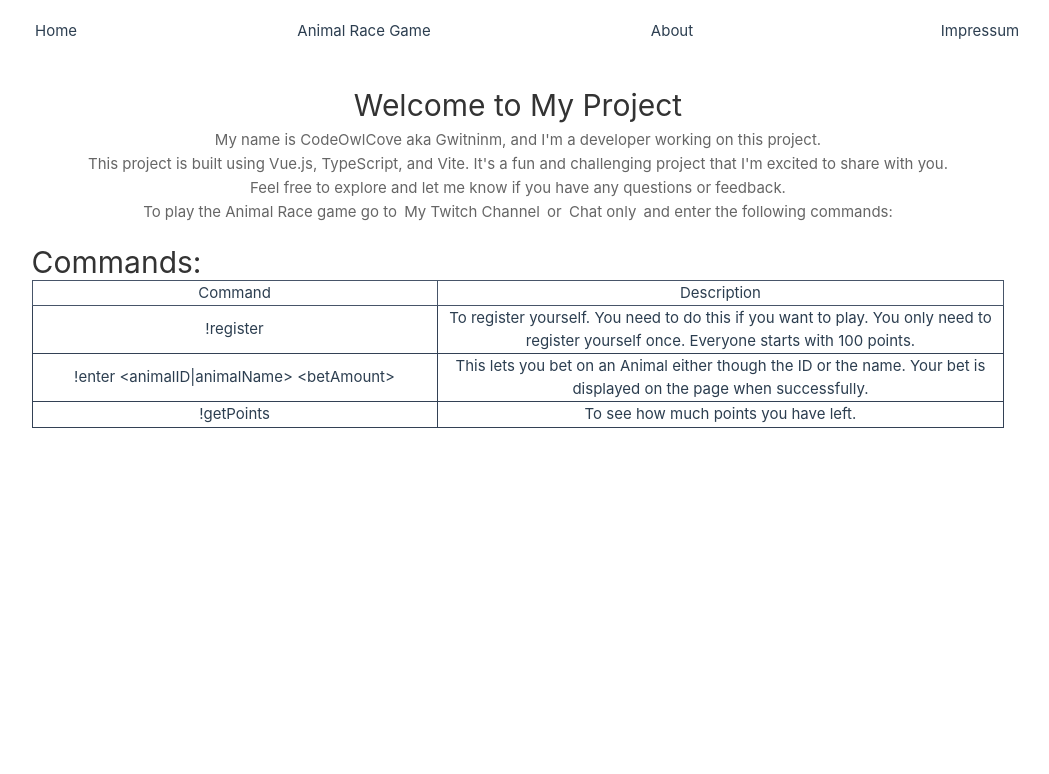
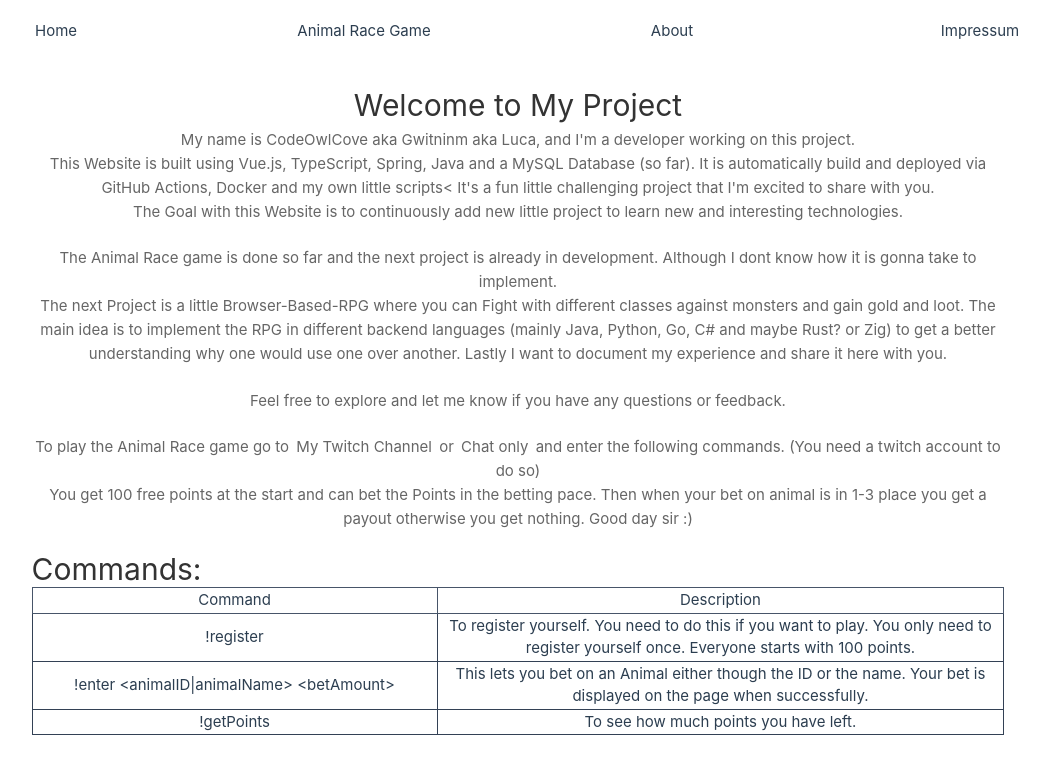
Before and after one commit to CodeOwlCove/Homepage_Frontend, a Vue app: page / in a window 1280 px wide. Shown: the top 774 px of the page, without its empty margins (154-1203 px from the left). Built offline with nearby package versions, Linux system fonts and the light colour scheme.

Commit message:
Extended The intropage

```diff
--- a/src/components/Introduction/Introduction.vue
+++ b/src/components/Introduction/Introduction.vue
@@ -3,10 +3,20 @@
     <div class="mt-10">
       <div class="text-center">
       <h1>Welcome to My Project</h1>
-        <p>My name is CodeOwlCove aka Gwitninm, and I'm a developer working on this project.</p>
-        <p>This project is built using Vue.js, TypeScript, and Vite. It's a fun and challenging project that I'm excited to share with you.</p>
+        <p>My name is CodeOwlCove aka Gwitninm aka Luca, and I'm a developer working on this project.</p>
+        <p>This Website is built using Vue.js, TypeScript, Spring, Java and a MySQL Database (so far). It is automatically build and deployed via GitHub Actions, Docker and my own little scripts<
+          It's a fun little challenging project that I'm excited to share with you.</p>
+        <p>The Goal with this Website is to continuously add new little project to learn new and interesting technologies.</p>
+        <br>
+        <p> The Animal Race game is done so far and the next project is already in development. Although I dont know how it is gonna take to implement.</p>
+        <p> The next Project is a little Browser-Based-RPG where you can Fight with different classes against monsters and gain gold and loot.
+        The main idea is to implement the RPG in different backend languages (mainly Java, Python, Go, C# and maybe Rust? or Zig) to get a better understanding why one would use one over another.
+        Lastly I want to document my experience and share it here with you.</p>
+        <br>
         <p>Feel free to explore and let me know if you have any questions or feedback.</p>
-        <p>To play the Animal Race game go to <a href="https://twitch.com/codeowlcove" target="_blank">My Twitch Channel</a> or <a href="https://twitch.com/codeowlcove/chat" target="_blank">Chat only</a> and enter the following commands:</p>
+        <br>
+        <p>To play the Animal Race game go to <a href="https://twitch.com/codeowlcove" target="_blank">My Twitch Channel</a> or <a href="https://twitch.com/codeowlcove/chat" target="_blank">Chat only</a> and enter the following commands. (You need a twitch account to do so)</p>
+        <p> You get 100 free points at the start and can bet the Points in the betting pace. Then when your bet on animal is in 1-3 place you get a payout otherwise you get nothing. Good day sir :)</p>
       </div>
       <div class="mt-5">
         <h1 class="text-3xl text-left">Commands:</h1>
@@ -34,7 +44,13 @@
 </template>
 
 <script setup lang="ts">
-// You can add your TypeScript code here
+
+import {onMounted} from "vue";
+
+onMounted(() => {
+
+});
+
 </script>
 
 <style scoped>
```
